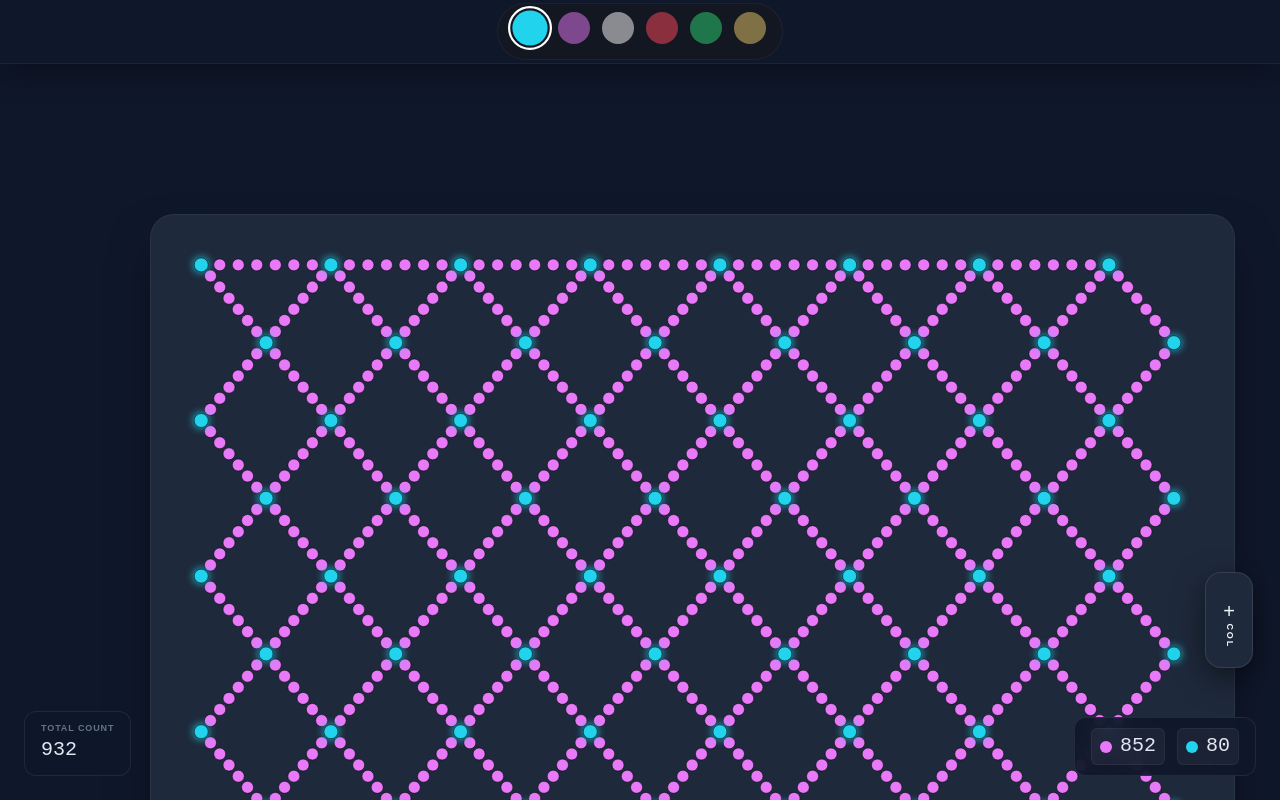
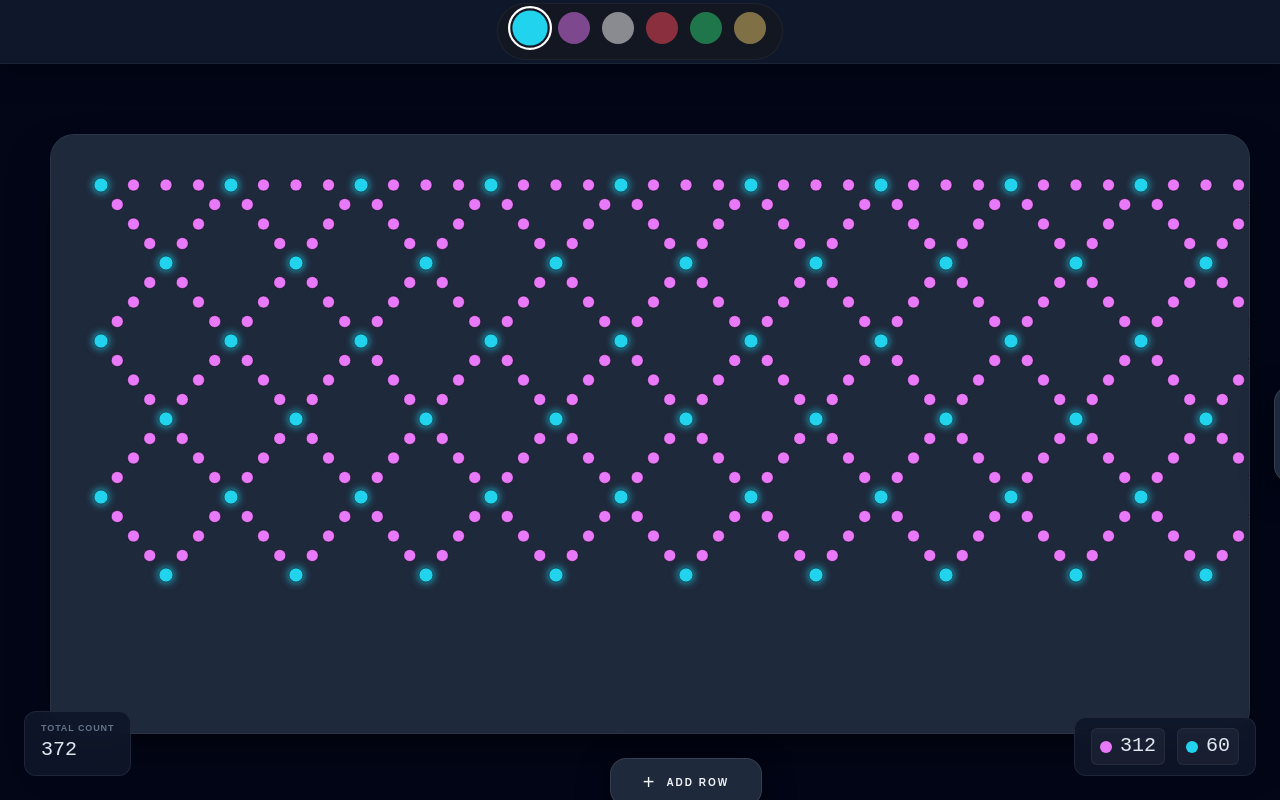
Before and after one commit to anaseal/Utochka, a React (Vite) app: page / in a window 1280 px wide. Built offline with nearby package versions, Linux system fonts and the light colour scheme.

Commit message:
поправили поле

```diff
--- a/src/App.tsx
+++ b/src/App.tsx
@@ -7,11 +7,13 @@ import { Palette } from './components/Editor/Palette';
 const PALETTE = ['#22d3ee', '#e879f9', '#ffffff', '#ff4757', '#2ed573', '#eccc68'];
 
 function App() {
+  // Изменены стартовые параметры согласно задаче:
+  // width: 10, height: 3, beadsInSpan: 3
   const [gridSize, setGridSize] = useState({
-    width: 8,
-    height: 10,
+    width: 10,
+    height: 6,
     spacing: 65,
-    beadsInSpan: 6
+    beadsInSpan: 3
   });
 
   const beads = useGrid(gridSize);
--- /dev/null
+++ b/src/components/BeadView.css
@@ -0,0 +1,19 @@
+.bead {
+  cursor: crosshair;
+}
+
+.bead__hitbox {
+  fill: transparent;
+}
+
+.bead__body {
+  transition: fill 0.1s ease, r 0.2s ease;
+  stroke: #000000;
+  stroke-width: 0.5px;
+  shape-rendering: geometricPrecision;
+  pointer-events: none;
+}
+
+.bead--type-node .bead__body {
+  filter: drop-shadow(0 0 4px var(--bead-color));
+}
--- a/src/components/BeadView.tsx
+++ b/src/components/BeadView.tsx
@@ -1,4 +1,5 @@
 import { Bead } from '../types/bead';
+import './BeadView.css';
 
 interface BeadViewProps {
   bead: Bead;
--- /dev/null
+++ b/src/components/Editor/CanvasView.css
@@ -0,0 +1,177 @@
+@import "tailwindcss";
+
+/* --- Block: Editor (Layout) --- */
+.editor__viewport {
+  position: fixed;
+  top: var(--palette-height);
+  left: 0;
+  right: 0;
+  bottom: 0;
+  height: calc(100vh - var(--palette-height));
+  overflow: hidden;
+
+  display: flex;
+  align-items: flex-start;
+  justify-content: flex-start;
+
+  background-color: #020617;
+}
+
+/* --- Block: Canvas --- */
+.canvas {
+  position: relative;
+  display: inline-flex;
+  flex-direction: column;
+  gap: 24px;
+  margin-top: 70px;
+  margin-left: 50px;
+  user-select: none;
+  flex-shrink: 0;
+}
+
+.canvas__main-row {
+  display: flex;
+  align-items: center;
+  gap: 24px;
+}
+
+.canvas__svg {
+  display: block;
+  background-color: var(--color-canvas);
+  border-radius: 24px;
+  box-shadow: 0 25px 50px -12px rgba(0, 0, 0, 0.5);
+  border: 1px solid rgba(255, 255, 255, 0.05);
+  width: 1200px;
+  height: 600px;
+
+  /* Включаем внутренний скролл */
+  overflow: auto;
+  position: relative;
+  scrollbar-width: thin;
+  scrollbar-color: #334155 rgba(0, 0, 0, 0.2);
+}
+
+/* Webkit Scrollbar */
+.canvas__svg::-webkit-scrollbar {
+  width: 8px;
+  height: 8px;
+}
+.canvas__svg::-webkit-scrollbar-track {
+  background: rgba(15, 23, 42, 0.5);
+  border-radius: 10px;
+  /* Отступ скролла от краев рамки */
+  margin: 10px;
+}
+.canvas__svg::-webkit-scrollbar-thumb {
+  background: #334155;
+  border-radius: 10px;
+  border: 2px solid #1e293b;
+}
+
+/* --- Block: Control Buttons --- */
+.control-btn {
+  display: flex;
+  align-items: center;
+  justify-content: center;
+  background-color: var(--color-panel);
+  color: #f1f5f9;
+  border: 1px solid rgba(255, 255, 255, 0.1);
+  box-shadow: 0 10px 30px rgba(0, 0, 0, 0.5);
+  transition: all 0.2s cubic-bezier(0.4, 0, 0.2, 1);
+  cursor: pointer;
+  z-index: 40;
+  border-radius: 16px;
+  flex-shrink: 0;
+}
+
+.control-btn:hover {
+  background-color: #334155;
+  transform: scale(1.05);
+  border-color: rgba(255, 255, 255, 0.2);
+}
+
+.control-btn--col {
+  flex-direction: column;
+  height: 96px;
+  width: 48px;
+}
+
+.control-btn--row {
+  height: 48px;
+  padding: 0 32px;
+  align-self: center;
+}
+
+.control-btn__label {
+  font-size: 10px;
+  font-weight: 900;
+  text-transform: uppercase;
+  letter-spacing: 0.2em;
+}
+
+.control-btn__label--rotated {
+  font-size: 9px;
+  transform: rotate(90deg);
+}
+
+/* --- Block: Stats --- */
+.stats {
+  position: fixed;
+  bottom: 24px;
+  background-color: rgba(15, 23, 42, 0.9);
+  backdrop-filter: blur(12px);
+  border: 1px solid rgba(255, 255, 255, 0.08);
+  border-radius: 12px;
+  padding: 10px 16px;
+  z-index: 50;
+  display: flex;
+  align-items: center;
+  gap: 12px;
+}
+
+.stats--left { left: 24px; }
+.stats--right { right: 24px; }
+
+.stats__item {
+  display: flex;
+  flex-direction: column;
+}
+
+.stats__label {
+  font-size: 9px;
+  color: #64748b;
+  font-weight: 900;
+  text-transform: uppercase;
+  letter-spacing: 0.1em;
+}
+
+.stats__value {
+  color: #e2e8f0;
+  font-family: monospace;
+  font-size: 20px;
+}
+
+.stats__color-badge {
+  display: flex;
+  align-items: center;
+  gap: 8px;
+  padding: 4px 8px;
+  background-color: rgba(255, 255, 255, 0.05);
+  border-radius: 6px;
+  border: 1px solid rgba(255, 255, 255, 0.05);
+}
+
+.stats__indicator {
+  width: 12px;
+  height: 12px;
+  border-radius: 50%;
+}
+
+.palette__list ul,
+.stats ul {
+  list-style: none;
+  margin: 0;
+  padding: 0;
+  display: flex;
+  align-items: center;
+}
--- a/src/components/Editor/CanvasView.tsx
+++ b/src/components/Editor/CanvasView.tsx
@@ -1,6 +1,7 @@
 import { useMemo } from 'react';
 import { Bead } from '../../types/bead';
 import { BeadView } from '../BeadView';
+import './CanvasView.css';
 
 interface CanvasViewProps {
   beads: Bead[];
@@ -51,16 +52,15 @@ export const CanvasView = ({
       onMouseLeave={() => stopDrawing()}
       onDragStart={(e) => e.preventDefault()}
     >
-      <section
-        className="canvas"
-        style={{ '--canvas-w': `${dim.w}px`, '--canvas-h': `${dim.h}px` } as React.CSSProperties}
-      >
+      <section className="canvas">
+        <div className="canvas__main-row">
+          <div className="canvas__svg">
             <svg
               width={dim.w}
               height={dim.h}
               viewBox={`0 0 ${dim.w} ${dim.h}`}
-          className="canvas__svg"
               aria-label="Silyanka Design Canvas"
+              style={{ display: 'block' }}
             >
               {beads.map((bead) => (
                 <BeadView
@@ -71,6 +71,7 @@ export const CanvasView = ({
                 />
               ))}
             </svg>
+          </div>
 
           <button
             onClick={(e) => { e.stopPropagation(); onAddCol(); }}
@@ -80,6 +81,7 @@ export const CanvasView = ({
             <span className="text-xl mb-1" aria-hidden="true">+</span>
             <span className="control-btn__label control-btn__label--rotated">Col</span>
           </button>
+        </div>
 
         <button
           onClick={(e) => { e.stopPropagation(); onAddRow(); }}
@@ -91,7 +93,6 @@ export const CanvasView = ({
         </button>
       </section>
 
-      {/* Статистика вынесена в aside как вспомогательный контент */}
       <aside className="stats stats--left">
         <article className="stats__item">
           <h3 className="stats__label">Total Count</h3>
--- /dev/null
+++ b/src/components/Editor/Palette.css
@@ -0,0 +1,45 @@
+.palette {
+  position: fixed;
+  top: 0;
+  left: 0;
+  width: 100%;
+  height: 64px;
+  background-color: #0f172a;
+  border-bottom: 1px solid rgba(255, 255, 255, 0.05);
+  display: flex;
+  align-items: center;
+  justify-content: center;
+  z-index: 50;
+  box-shadow: 0 10px 30px rgba(0, 0, 0, 0.3);
+}
+
+.palette__list {
+  display: flex;
+  gap: 12px;
+  padding: 8px 16px;
+  background-color: rgba(24, 24, 27, 0.5);
+  border-radius: 9999px;
+  border: 1px solid rgba(255, 255, 255, 0.05);
+}
+
+.palette__color {
+  width: 32px;
+  height: 32px;
+  border-radius: 50%;
+  border: none;
+  cursor: pointer;
+  transition: transform var(--transition-speed), opacity var(--transition-speed);
+  opacity: 0.5;
+}
+
+.palette__color:hover {
+  transform: scale(1.1);
+  opacity: 1;
+}
+
+.palette__color--active {
+  opacity: 1;
+  transform: scale(1.1);
+  outline: 2px solid white;
+  outline-offset: 2px;
+}
--- a/src/components/Editor/Palette.tsx
+++ b/src/components/Editor/Palette.tsx
@@ -1,3 +1,5 @@
+import './Palette.css';
+
 interface PaletteProps {
   palette: string[];
   activeColor: string;
--- a/src/index.css
+++ b/src/index.css
@@ -5,6 +5,7 @@
   --color-panel: #1e293b;
   --color-canvas: #1e293b;
   --transition-speed: 0.2s;
+  --palette-height: 64px;
 }
 
 html, body, #root {
@@ -17,229 +18,10 @@ html, body, #root {
   font-family: sans-serif;
 }
 
-/* --- Block: Editor (Layout) --- */
-.editor {
-  position: relative;
-  width: 100%;
-  height: 100%;
-}
-
-.editor__viewport {
-  position: fixed;
-  top: 64px;
-  left: 0;
-  right: 0;
-  bottom: 0;
-  overflow: auto;
-}
-
-/* --- Block: Palette --- */
-.palette {
-  position: fixed;
-  top: 0;
-  left: 0;
-  width: 100%;
-  height: 64px;
-  background-color: #0f172a;
-  border-bottom: 1px solid rgba(255, 255, 255, 0.05);
-  display: flex;
-  align-items: center;
-  justify-content: center;
-  z-index: 50;
-  box-shadow: 0 10px 30px rgba(0, 0, 0, 0.3);
-}
-
-.palette__list {
-  display: flex;
-  gap: 12px;
-  padding: 8px 16px;
-  background-color: rgba(24, 24, 27, 0.5);
-  border-radius: 9999px;
-  border: 1px solid rgba(255, 255, 255, 0.05);
-}
-
-.palette__color {
-  width: 32px;
-  height: 32px;
-  border-radius: 50%;
-  border: none;
-  cursor: pointer;
-  transition: transform var(--transition-speed), opacity var(--transition-speed);
-  opacity: 0.5;
-}
-
-.palette__color:hover {
-  transform: scale(1.1);
-  opacity: 1;
-}
-
-.palette__color--active {
-  opacity: 1;
-  transform: scale(1.1);
-  outline: 2px solid white;
-  outline-offset: 2px;
-}
-
-/* --- Block: Canvas --- */
-.canvas {
-  position: relative;
-  padding: 150px;
-  display: inline-block;
-  user-select: none;
-}
-
-.canvas__svg {
-  background-color: var(--color-canvas);
-  border-radius: 24px;
-  box-shadow: 0 25px 50px -12px rgba(0, 0, 0, 0.5);
-  border: 1px solid rgba(255, 255, 255, 0.05);
-  overflow: visible;
-}
-
-/* --- Block: Bead --- */
-.bead {
-  cursor: crosshair;
-}
-
-.bead__hitbox {
-  fill: transparent;
-}
-
-.bead__body {
-  transition: fill 0.1s ease, r 0.2s ease;
-  stroke: #000000;
-  stroke-width: 0.5px;
-  shape-rendering: geometricPrecision;
-  pointer-events: none;
-}
-
-.bead--type-node .bead__body {
-  filter: drop-shadow(0 0 4px var(--bead-color));
-}
-
-/* --- Block: Control Buttons --- */
-.control-btn {
-  position: absolute;
-  display: flex;
-  align-items: center;
-  justify-content: center;
-  background-color: var(--color-panel);
-  color: #f1f5f9;
-  border: 1px solid rgba(255, 255, 255, 0.1);
-  box-shadow: 0 10px 30px rgba(0, 0, 0, 0.5);
-  transition: all 0.2s cubic-bezier(0.4, 0, 0.2, 1);
-  cursor: pointer;
-  z-index: 40;
-  border-radius: 16px;
-}
-
-.control-btn:hover {
-  background-color: #334155;
-  transform: scale(1.05);
-  border-color: rgba(255, 255, 255, 0.2);
-}
-
-.control-btn--col {
-  flex-direction: column;
-  height: 96px;
-  width: 48px;
-  left: calc(var(--canvas-w) + 120px);
-  top: calc(150px + (var(--canvas-h) / 2) - 48px);
-}
-
-.control-btn--row {
-  height: 48px;
-  padding: 0 32px;
-  top: calc(var(--canvas-h) + 120px);
-  left: calc(150px + (var(--canvas-w) / 2) - 80px);
-}
-
-.control-btn__label {
-  font-size: 10px;
-  font-weight: 900;
-  text-transform: uppercase;
-  letter-spacing: 0.2em;
-}
-
-.control-btn__label--rotated {
-  font-size: 9px;
-  transform: rotate(90deg);
-}
-
-/* --- Block: Stats --- */
-.stats {
-  position: fixed;
-  bottom: 24px;
-  background-color: rgba(15, 23, 42, 0.9);
-  backdrop-filter: blur(12px);
-  border: 1px solid rgba(255, 255, 255, 0.08);
-  border-radius: 12px;
-  padding: 10px 16px;
-  z-index: 50;
-  display: flex;
-  align-items: center;
-  gap: 12px;
-}
-
-.stats--left { left: 24px; }
-.stats--right { right: 24px; }
-
-.stats__item {
-  display: flex;
-  flex-direction: column;
-}
-
-.stats__label {
-  font-size: 9px;
-  color: #64748b;
-  font-weight: 900;
-  text-transform: uppercase;
-  letter-spacing: 0.1em;
-}
-
-.stats__value {
-  color: #e2e8f0;
-  font-family: monospace;
-  font-size: 20px;
-}
-
-.stats__color-badge {
-  display: flex;
-  align-items: center;
-  gap: 8px;
-  padding: 4px 8px;
-  background-color: rgba(255, 255, 255, 0.05);
-  border-radius: 6px;
-  border: 1px solid rgba(255, 255, 255, 0.05);
-}
-
-.stats__indicator {
-  width: 12px;
-  height: 12px;
-  border-radius: 50%;
-}
-
-.palette__list ul,
-.stats ul {
+.list-reset {
   list-style: none;
   margin: 0;
   padding: 0;
   display: flex;
   align-items: center;
 }
-
-.stats__item {
-  display: flex;
-  flex-direction: column;
-}
-
-/* Обновляем селектор для вьюпорта */
-.editor__viewport {
-  display: block; /* main по умолчанию block, но для страховки */
-  position: fixed;
-  top: 64px;
-  left: 0;
-  right: 0;
-  bottom: 0;
-  overflow: auto;
-}
```
Also changed, not shown: 1 other file (tests, documents, lock files or other folders). Lines whose indentation alone changed are shown as unchanged.
